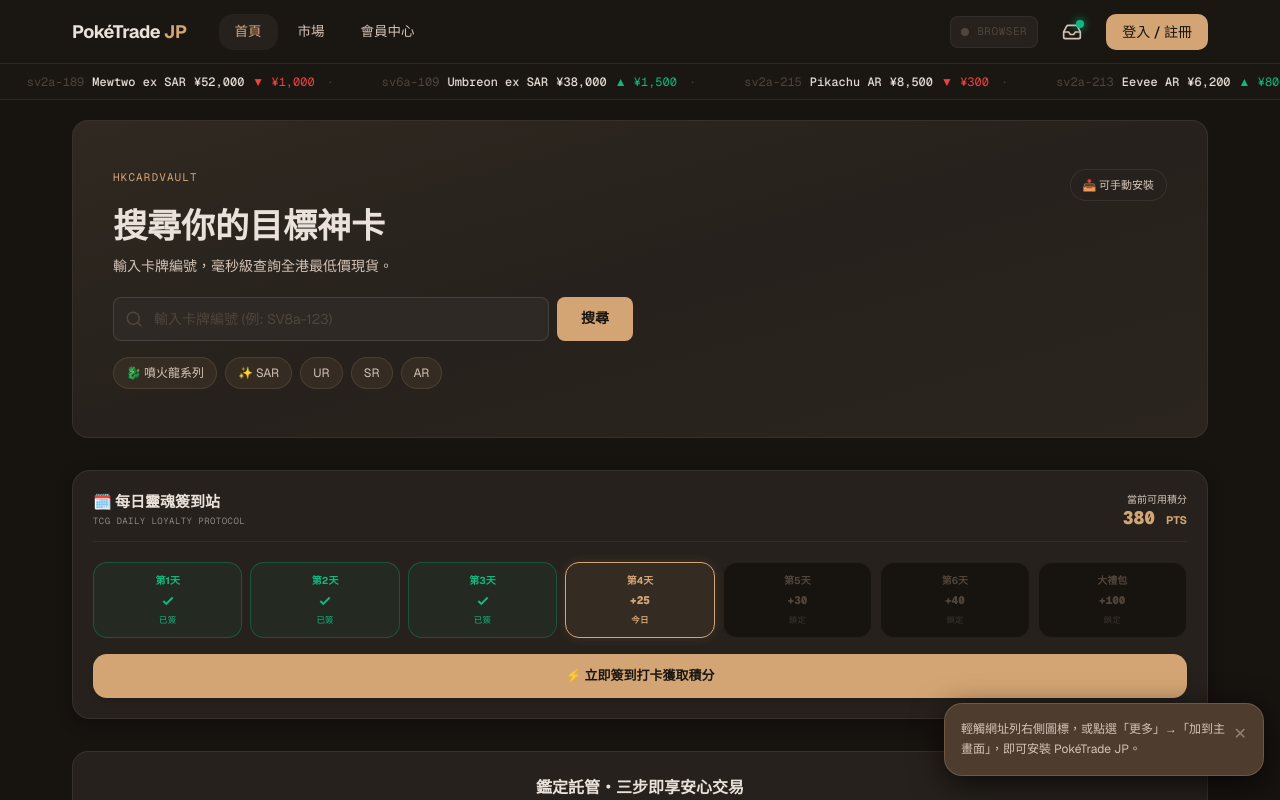
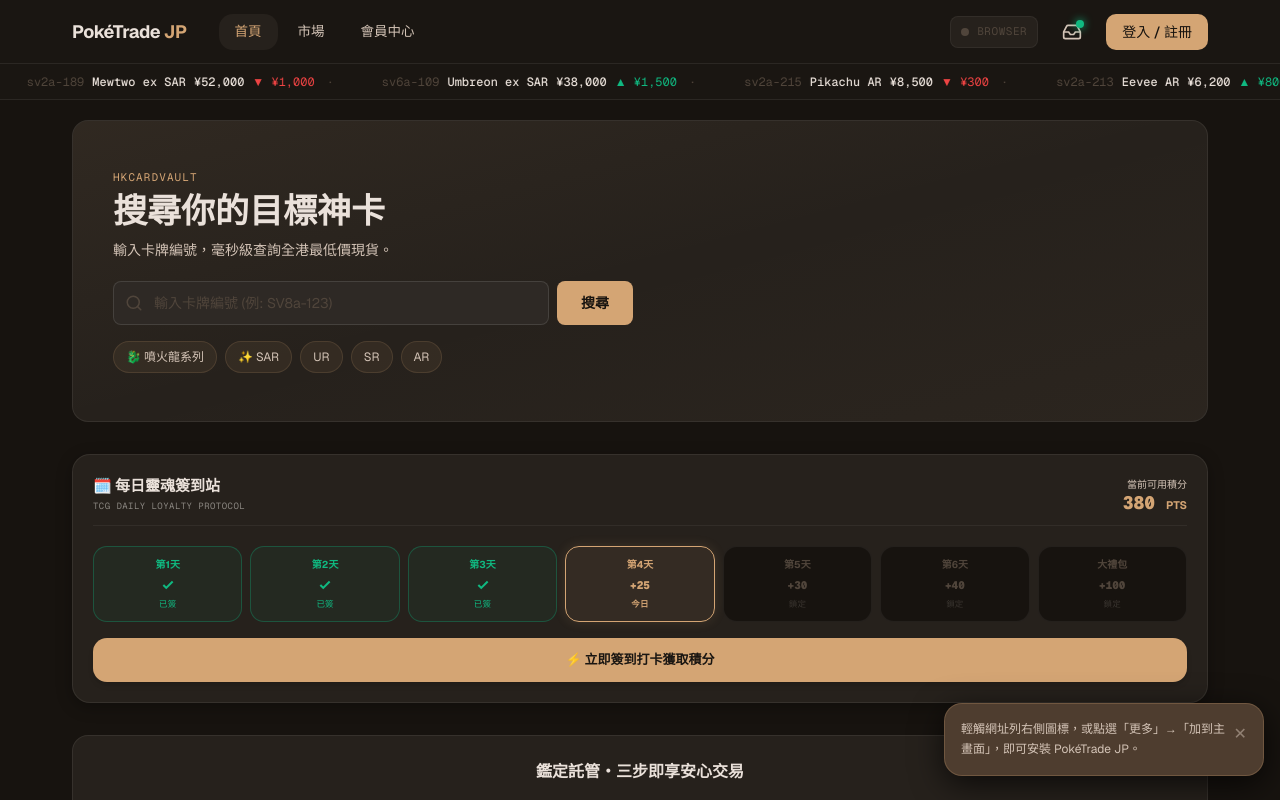
Before and after one commit to VxxxxC/Pokemon-Card-Trading-Platform-Client, a Next.js app: page / in a window 1280 px wide. Shown: the top 800 px of the page. Built offline with nearby package versions, Linux system fonts and the light colour scheme.

Commit message:
remove pwa install button in HeroSearch component

```diff
--- a/app/components/home/HeroSearch.tsx
+++ b/app/components/home/HeroSearch.tsx
@@ -2,7 +2,6 @@
 
 import { useState } from "react";
 import Link from "next/link";
-import { PwaHeroInstallButton } from "@/app/components/pwa/PwaHeroInstallButton";
 
 // TODO: [API] Connect search to Supabase `card_catalog` table for real-time card lookup by set number (e.g. SV8a-123)
 // TODO: [database] Query `card_catalog` with indexed search on `card_number` column for millisecond autocomplete
@@ -31,7 +30,6 @@ export function HeroSearch() {
           <span className="font-mono text-[11px] text-brand uppercase tracking-widest">
             HKcardvault
           </span>
-          <PwaHeroInstallButton />
         </div>
         <h1
           id="hero-search-heading"
```
